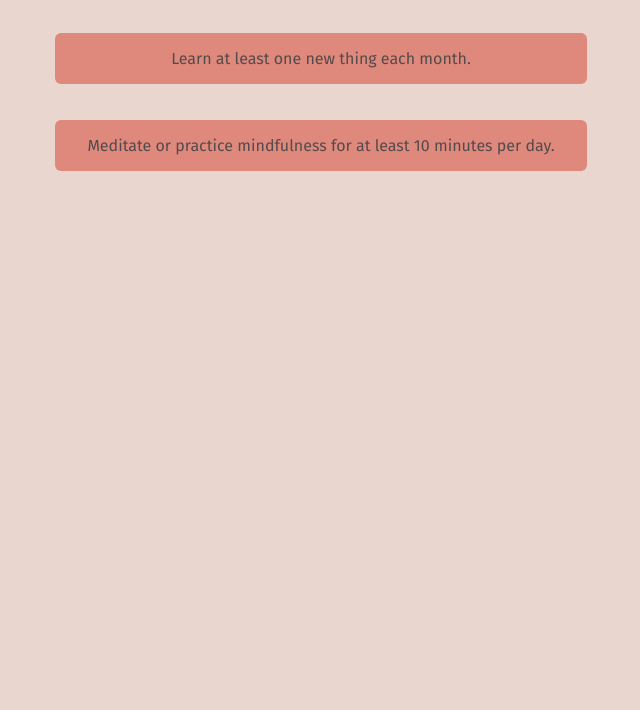
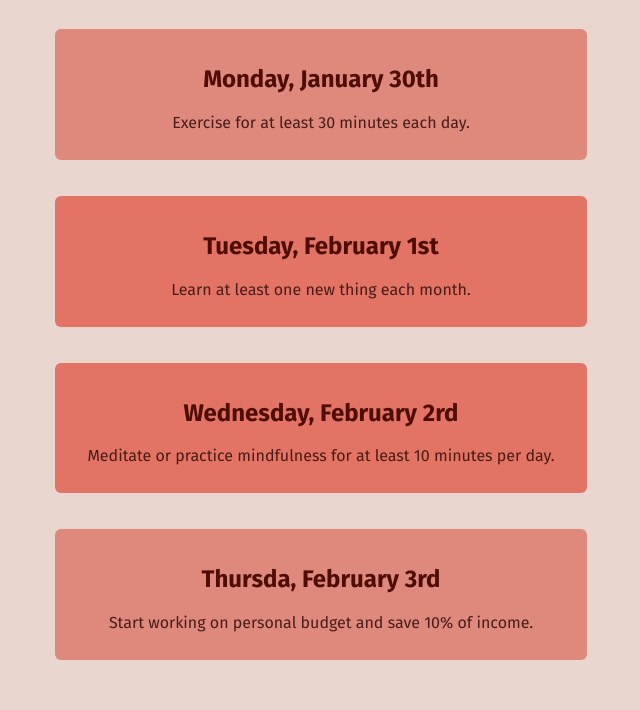
Before and after one commit to Kendo007/100-days-of-code, a plain HTML site: page full-week.html in a window 1280 px wide. Shown: the part 255-965 px from the top of the page, without its empty margins (319-959 px from the left). Before the commit the page ends 800 px from the top, so only its background shows below. Drawn offline with nearby package versions, Linux system fonts and the light colour scheme.

Commit message:
start with block and inline elements

```diff
--- a/full-week.html
+++ b/full-week.html
@@ -16,14 +16,28 @@
   <body>
     <header>
       <h1>My Upcoming Challenges</h1>
+      <p>These are the goals for the next days</p>
       <p><a href="./index.html">View Today's Challenge</a></p>
     </header>
 
     <main>
         <ol">
-          <li>Exercise for at least 30 minutes each day.</li>
-          <li>Learn at least one new thing each month.</li>
-          <li>Meditate or practice mindfulness for at least 10 minutes per day.</li>
+          <li>
+            <h2>Monday, January 30th</h2>
+            <p>Exercise for at least 30 minutes each day.</p>
+          </li>
+          <li class="highlighted-goals">
+            <h2>Tuesday, February 1st</h2>
+            <p>Learn at least one new thing each month.</p>
+          </li>
+          <li class="highlighted-goals">
+            <h2>Wednesday, February 2rd</h2>
+            <p>Meditate or practice mindfulness for at least 10 minutes per day.</p>
+          </li>
+          <li>
+            <h2>Thursda, February 3rd</h2>
+            <p>Start working on personal budget and save 10% of income.</p>
+          </li>
         </ol>
     </main>
 
--- a/styles/full-week.css
+++ b/styles/full-week.css
@@ -1,3 +1,7 @@
+header {
+    margin-bottom: 64px;
+}
+
 h1 {
     font-size: 48px;
     color: rgb(71, 62, 62);
@@ -25,3 +29,20 @@ li {
     width: 500px;
     border-radius: 6px;
 }
+
+header p {
+    margin-bottom: 36px;
+}
+
+h2 {
+    color: rgb(78, 13, 5);
+}
+
+main p {
+    margin: 12px;
+    color: rgb(71, 29, 22);
+}
+
+.highlighted-goals {
+    background-color: rgb(226, 115, 101);
+}
```
